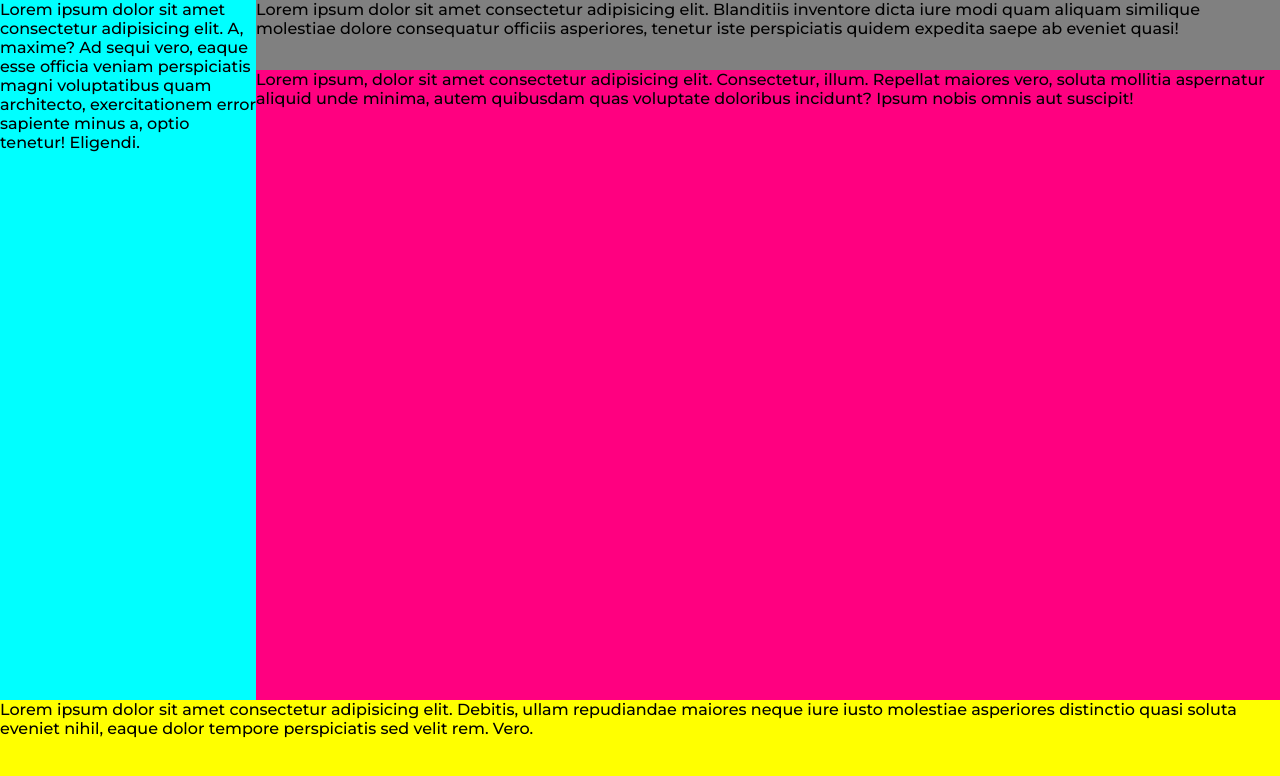
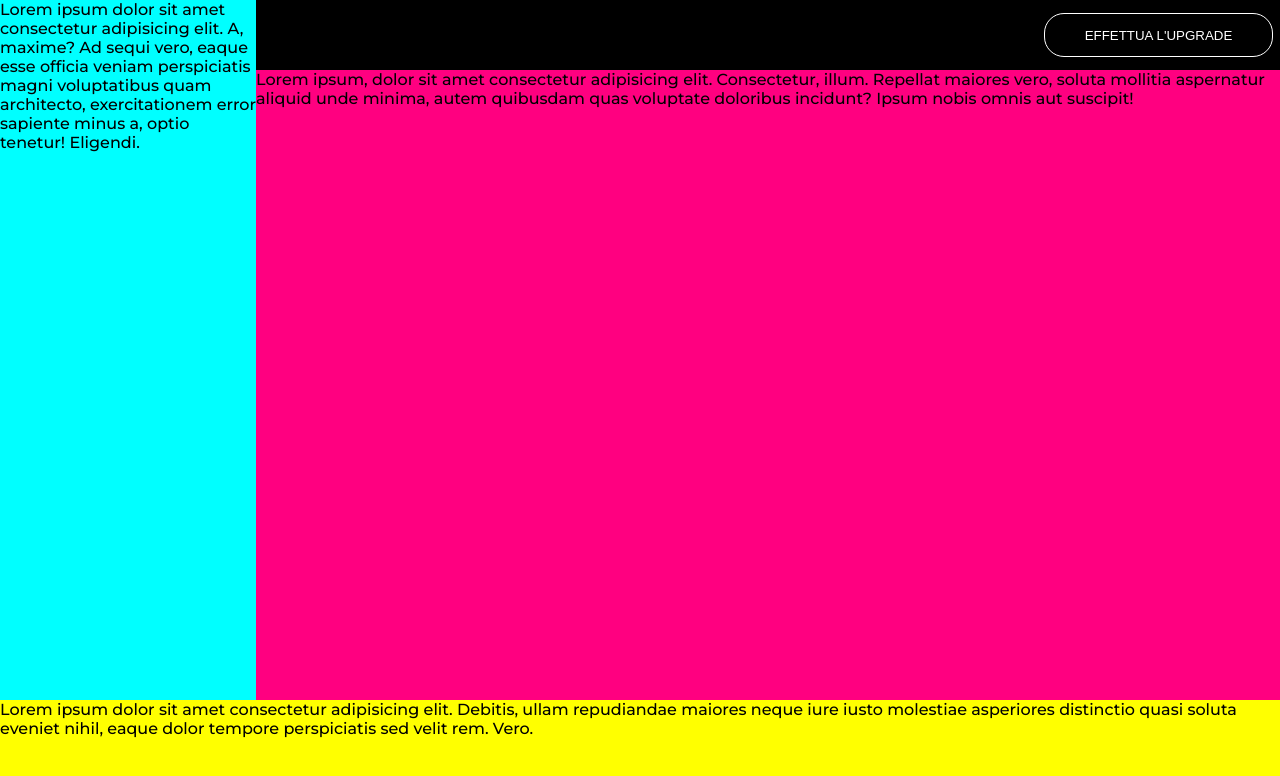
Before and after one commit to dariomontani/html-css-spotifyweb, a plain HTML site: page index.html in a window 1280 px wide. Drawn offline with Linux system fonts and the light colour scheme.

Commit message:
add button

```diff
--- a/css/style.css
+++ b/css/style.css
@@ -31,11 +31,28 @@ footer{
 }
 
 /* main */
+/* button-fixed-top */
 .button-fixed-top{
     height: 10%;
     width: 80%;
-    background-color: gray;
+    background-color: black;
     float: right;
+    display: flex;
+    justify-content: flex-end;
+    align-items: center;
+}
+
+.button-fixed-top a{
+    text-decoration: none;
+    color: white;
+}
+
+.button-fixed-top button{
+    margin: 0.5em;
+    background-color: black;
+    padding: 1em 3em;
+    border: 1px solid white;
+    border-radius: 20px;
 }
 
 .navbar-left{
--- a/index.html
+++ b/index.html
@@ -14,7 +14,7 @@
     <div class="container">
         <main>
             <div class="button-fixed-top">
-                Lorem ipsum dolor sit amet consectetur adipisicing elit. Blanditiis inventore dicta iure modi quam aliquam similique molestiae dolore consequatur officiis asperiores, tenetur iste perspiciatis quidem expedita saepe ab eveniet quasi!
+                <button><a href="">EFFETTUA L'UPGRADE</a></button>
             </div>
             <div class="navbar-left">
                 Lorem ipsum dolor sit amet consectetur adipisicing elit. A, maxime? Ad sequi vero, eaque esse officia veniam perspiciatis magni voluptatibus quam architecto, exercitationem error sapiente minus a, optio tenetur! Eligendi.
```
